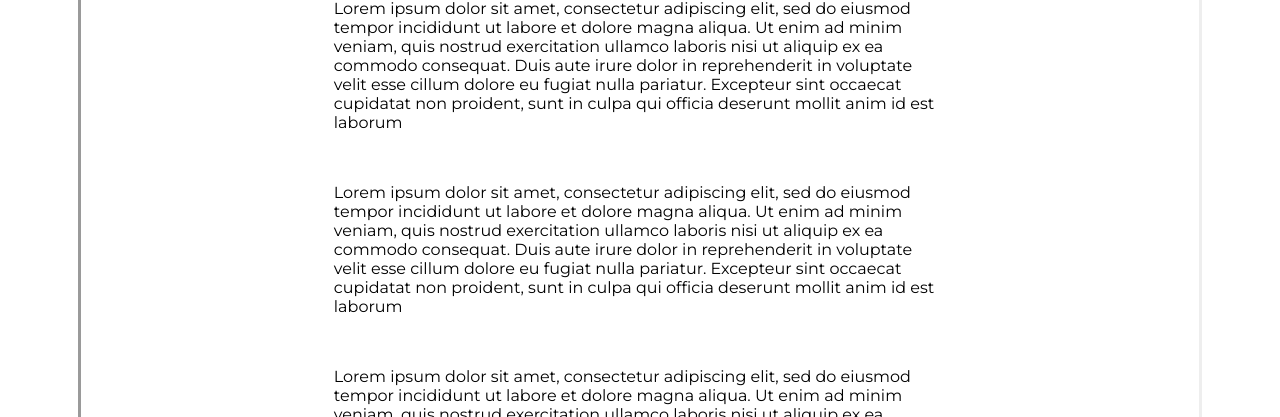
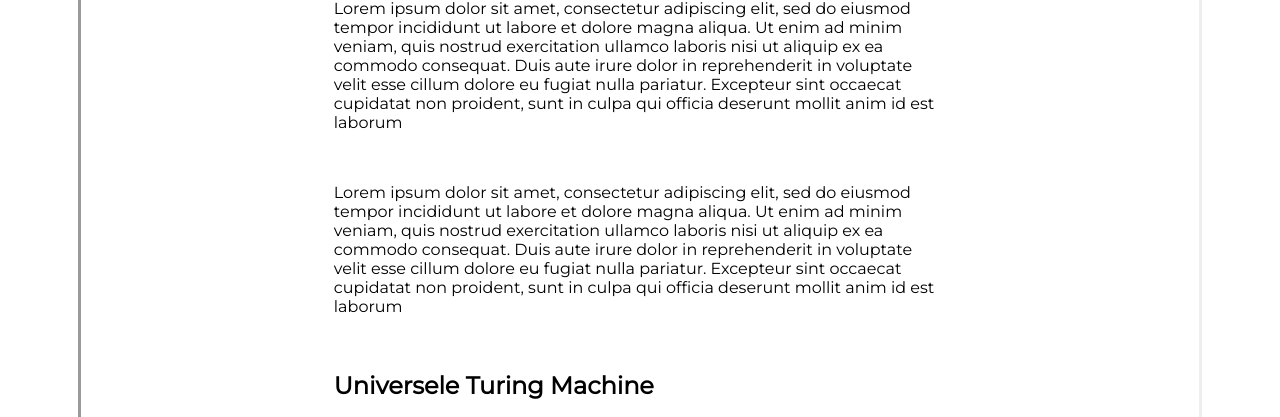
Before and after one commit to lettheboydie/alanturing, a plain HTML site: page index.html in a window 1280 px wide. Shown: the part 516-933 px from the top of the page. Drawn offline with Linux system fonts and the light colour scheme.

Commit message:
Update index.html

```diff
--- a/index.html
+++ b/index.html
@@ -39,6 +39,7 @@
 		Duis aute irure dolor in reprehenderit in voluptate velit esse cillum dolore eu fugiat nulla pariatur.
 		Excepteur sint occaecat cupidatat non proident, sunt in culpa qui officia deserunt mollit anim id est laborum </p>
 			</br>
+	<h2>Universele Turing Machine</h2>
 		<p>Lorem ipsum dolor sit amet, consectetur adipiscing elit, sed do eiusmod tempor incididunt ut labore et dolore magna aliqua.
 		Ut enim ad minim veniam, quis nostrud exercitation ullamco laboris nisi ut aliquip ex ea commodo consequat.
 		Duis aute irure dolor in reprehenderit in voluptate velit esse cillum dolore eu fugiat nulla pariatur.
```
